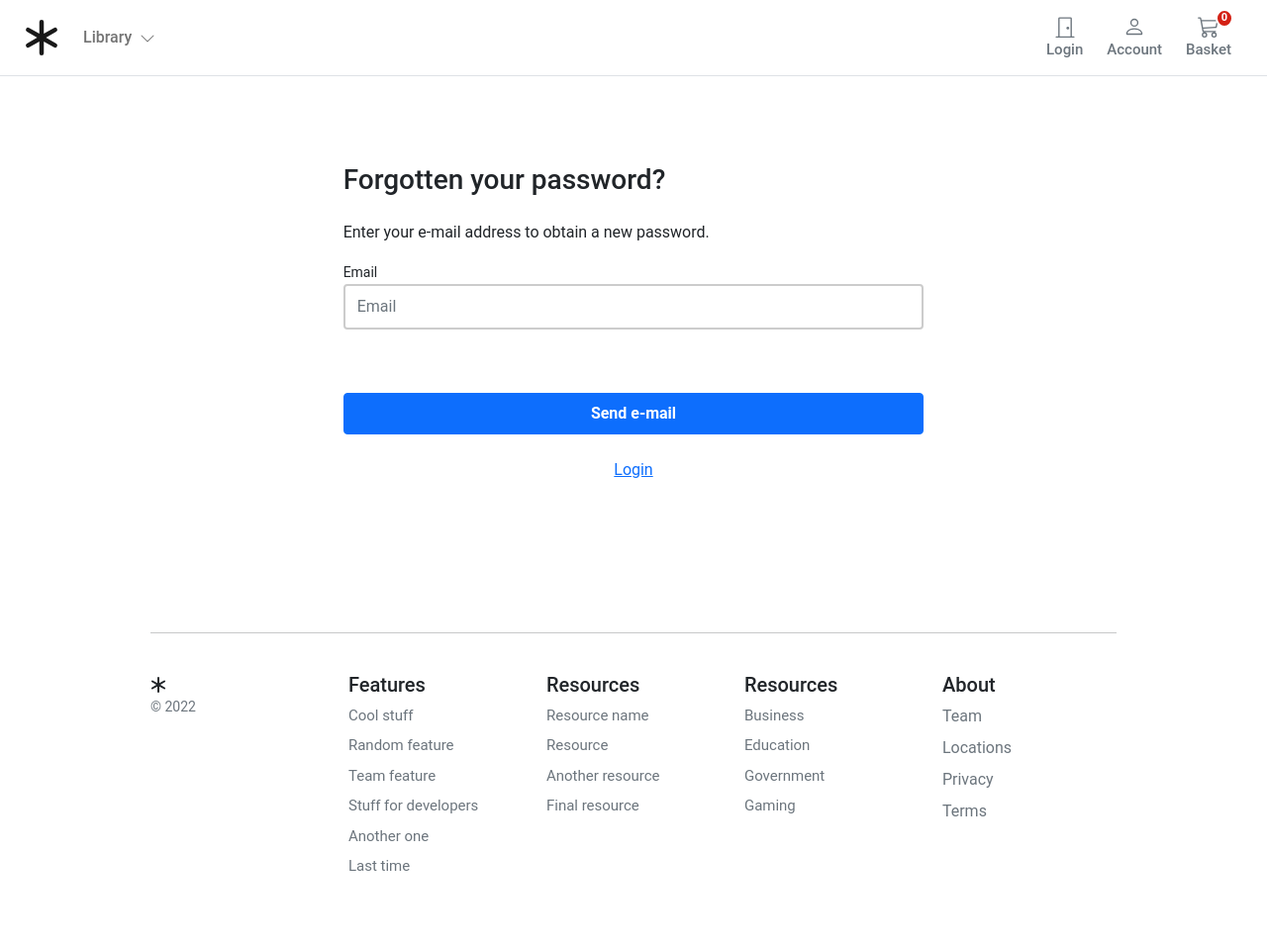
After one commit to Danielvalev/django-ecommerce, a Django app: page /account/password_reset/ in a window 1280 px wide. The commit adds this page. Shown: the whole page at 99% size. Run offline with Django 3.2, Linux system fonts and the light colour scheme; data that the repository does not hold is empty; parts of the project's set-up code (start-up, migrations or seed data) failed here and were passed over.

Commit message:
[added] password reset

```diff
--- a/ecommerce/account/forms.py
+++ b/ecommerce/account/forms.py
@@ -1,6 +1,6 @@
 from django import forms
 from .models import UserBase
-from django.contrib.auth.forms import (AuthenticationForm)
+from django.contrib.auth.forms import (AuthenticationForm, PasswordResetForm, SetPasswordForm)
 
 
 class UserLoginForm(AuthenticationForm):
@@ -80,3 +80,26 @@ class UserEditForm(forms.ModelForm):
         super().__init__(*args, **kwargs)
         self.fields['user_name'].required = True
         self.fields['email'].required = True
+
+
+class PwdResetForm(PasswordResetForm):
+    email = forms.EmailField(max_length=254, widget=forms.TextInput(
+        attrs={'class': 'form-control mb-3', 'placeholder': 'Email', 'id': 'form-email'}))
+
+    def clean_email(self):
+        email = self.cleaned_data['email']
+        u = UserBase.objects.filter(email=email)
+        if not u:
+            raise forms.ValidationError(
+                'Unfortunately we can not find that account'
+            )
+        return email
+
+
+class PwdResetConfirmForm(SetPasswordForm):
+    new_password1 = forms.CharField(
+        label='New password', widget=forms.PasswordInput(
+            attrs={'class': 'form-control mb-3', 'placeholder': 'New Password', 'id': 'form-newpass'}))
+    new_password2 = forms.CharField(
+        label='Repeat password', widget=forms.PasswordInput(
+            attrs={'class': 'form-control mb-3', 'placeholder': 'New Password', 'id': 'form-new-pass2'}))
--- a/ecommerce/account/urls.py
+++ b/ecommerce/account/urls.py
@@ -1,7 +1,7 @@
 from django.urls import path
 from . import views
 from django.contrib.auth import views as auth_views
-from .forms import (UserLoginForm)
+from .forms import (UserLoginForm, PwdResetForm, PwdResetConfirmForm)
 from django.views.generic import TemplateView
 
 app_name = 'account'
@@ -13,6 +13,22 @@ urlpatterns = [
          name='login'),
     path('logout/', auth_views.LogoutView.as_view(next_page='/account/login/'), name='logout'),
     path('activate/<slug:uidb64>/<slug:token>)/', views.account_activate, name='activate'),
+
+    # Password reset
+    path('password_reset/',
+         auth_views.PasswordResetView.as_view(template_name='account/user/password_reset_form.html',
+                                              success_url='password_reset_email_confirm',
+                                              email_template_name='account/user/password_reset_email.html',
+                                              form_class=PwdResetForm), name='pwdreset'),
+    path('password_reset_confirm/<uidb64>/<token>',
+         auth_views.PasswordResetConfirmView.as_view(template_name='account/user/password_reset_confirm.html',
+                                                     success_url='password_reset_complete/',
+                                                     form_class=PwdResetConfirmForm), name='password_reset_confirm'),
+    path('password_reset/password_reset_email_confirm/',
+         TemplateView.as_view(template_name='account/user/reset_status.html'), name='password_reset_done'),
+    path('password_reset_confirm/Mg/password_reset_complete/',
+         TemplateView.as_view(template_name='account/user/reset_status.html'), name='password_reset_complete'),
+
     # User dashboard
     path('dashboard/', views.dashboard, name='dashboard'),
     path('profile/edit/', views.edit_details, name='edit_details'),
--- a/ecommerce/templates/account/registration/login.html
+++ b/ecommerce/templates/account/registration/login.html
@@ -53,6 +53,9 @@
                                 <p class="text-center pb-3">
                                     <a href="{% url 'account:register' %}">Create an account</a>
                                 </p>
+                                <p class="text-center pb-3">
+                                    <a href="{% url 'account:pwdreset' %}">Reset password</a>
+                                </p>
                             </form>
                         </div>
                     </div>
--- /dev/null
+++ b/ecommerce/templates/account/user/password_reset_form.html
@@ -0,0 +1,60 @@
+{% extends "../../store/base.html" %}
+{% block title %}Reset password{% endblock %}
+{% block content %}
+
+{% if request.user.is_authenticated %}
+<script>
+        window.location.href = '{% url "account:dashboard" %}';
+
+
+
+</script>
+{% endif %}
+
+<style>
+    .account-form input {
+        border: 2px solid #ccc;
+        height: calc(2em + .75rem + 2px);
+    }
+
+    .account-form input:focus {
+        border-color: #1497ff;
+        box-shadow: inset 0 0px 0px rgba(0, 0, 0, 0.075), 0 0 0px rgba(255, 0, 0, 0.6);
+    }
+
+
+
+</style>
+
+<div class="container-fluid">
+    <div class="row no-gutter">
+        <div class="col-md-12">
+            <div class="login d-flex align-items-center py-5">
+                <div class="container">
+                    <div class="row">
+                        <div class="col-12 col-md-12 mx-auto">
+                            <form class="account-form p-4 rounded col-lg-8 mx-auto" method="post"
+                                  action="{% url 'account:pwdreset' %}">
+                                <p class="h3 mb-4 font-weight-bold">Forgotten your password?</p>
+                                <p>Enter your e-mail address to obtain a new password.</p>
+                                {% if form.errors %}
+                                <div class="alert alert-primary" role="alert">
+                                    Error: Please try again!
+                                </div>
+                                {% endif %}
+                                {% csrf_token %}
+                                <label class="small font-weight-bold">{{ form.email.label}}</label>
+                                {{ form.email }}
+                                <button class="btn btn-primary btn-block py-2 mb-4 mt-5 fw-bold w-100" type="submit"
+                                        value="Send e-mail">Send e-mail
+                                </button>
+                                <p class="text-center"><a href="{% url 'account:login' %}">Login</a></p>
+                            </form>
+                        </div>
+                    </div>
+                </div>
+            </div>
+        </div>
+    </div>
+</div>
+{% endblock %}
```
Also changed, not shown: ecommerce/templates/account/user/password_reset_confirm.html (added, +95 -0 lines), ecommerce/templates/account/user/password_reset_email.html (added, +14 -0 lines), ecommerce/templates/account/user/reset_status.html (added, +47 -0 lines).
